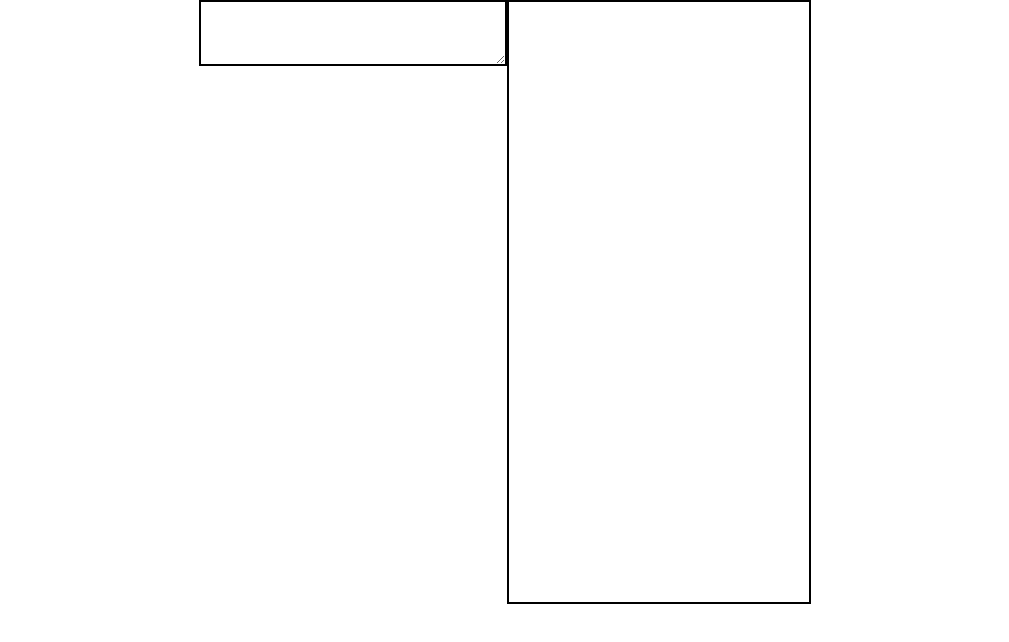
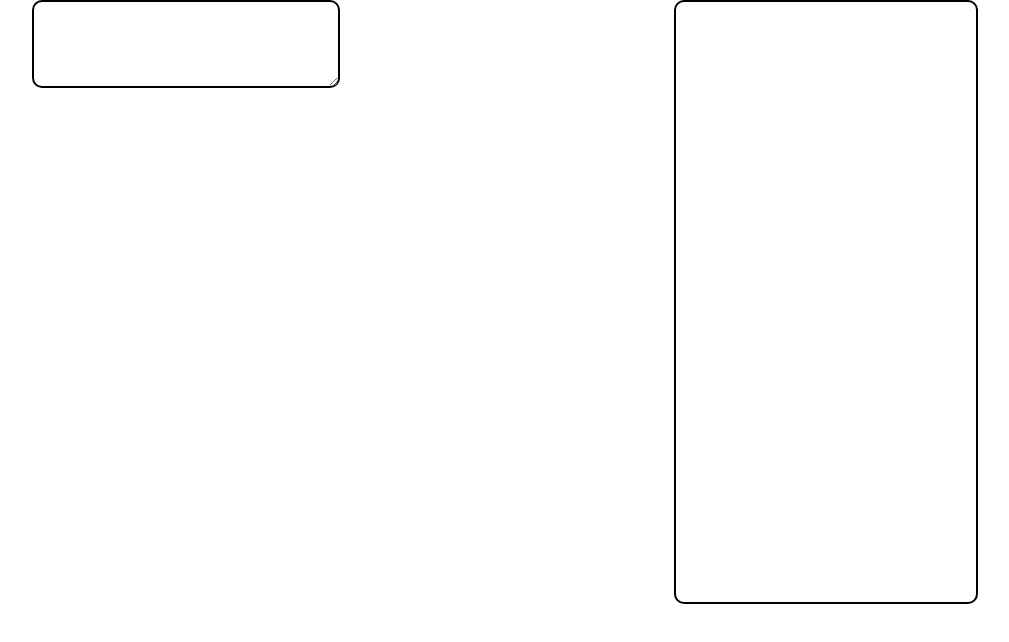
Before and after one commit to markysha/dsu-visualizer, a React (Create React App) app: page / in a window 1280 px wide. Shown: the top 642 px of the page, without its empty margins (135-1144 px from the left). Built offline with nearby package versions, Linux system fonts and the light colour scheme.

Commit message:
minimal styles added

```diff
--- a/src/App.css
+++ b/src/App.css
@@ -1,6 +1,6 @@
 .App {
   display: flex;
-  justify-content: center;
+  justify-content: space-around;
   align-items: top;
   /* text-align: center; */
 }
--- a/src/components/GraphInput.css
+++ b/src/components/GraphInput.css
@@ -3,7 +3,8 @@
 
 .GraphInput-input {
     border: 2px solid black;
+    border-radius: 10px;
     min-width: 100px;
     max-width: 300px;
-    font-size: 25px;
+    font-size: 35px;
 }
--- a/src/components/GraphVisualizer.css
+++ b/src/components/GraphVisualizer.css
@@ -2,4 +2,5 @@
   min-width: 300px;
   min-height: 600px;
   border: 2px solid black;
+  border-radius: 10px;
 }
--- a/src/components/GraphVisualizer.js
+++ b/src/components/GraphVisualizer.js
@@ -23,7 +23,7 @@ class GraphVisualizer extends React.Component {
           data: {id: key}
         })),
         ...this.graph.edges.map(edge => ({
-          data: {id: edge.from + "_" + edge.to, source: edge.from, target: edge.to }
+          data: {id: edge.from + "_" + edge.to, source: edge.from, target: edge.to, weight: edge.weight }
         })),
         // { // edge ab
         //   data: { id: 'ab', source: 'a', target: 'b' }
@@ -45,7 +45,8 @@ class GraphVisualizer extends React.Component {
             'width': 3,
             'line-color': '#ccc',
             'target-arrow-color': '#ccc',
-            'target-arrow-shape': 'triangle'
+            'target-arrow-shape': 'triangle',
+            'label': 'data(weight)'
           }
         }
       ],
```
